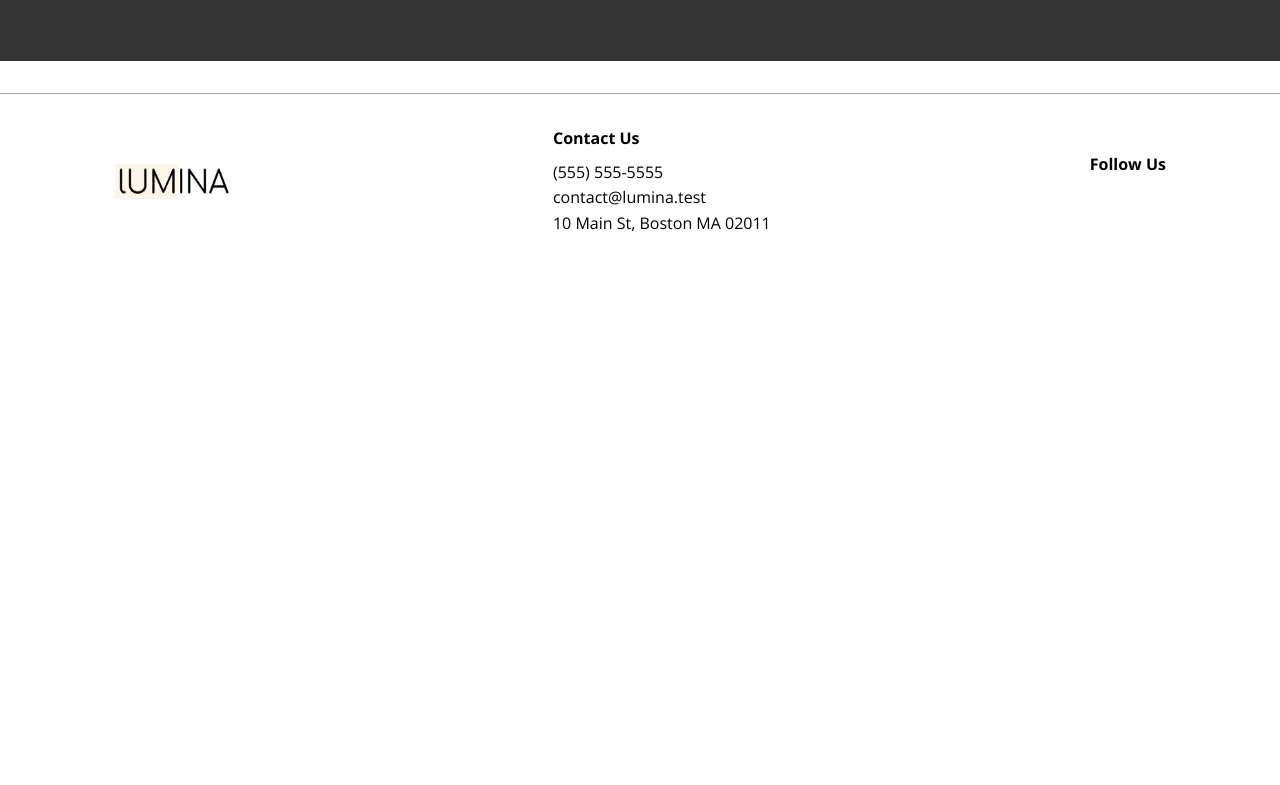
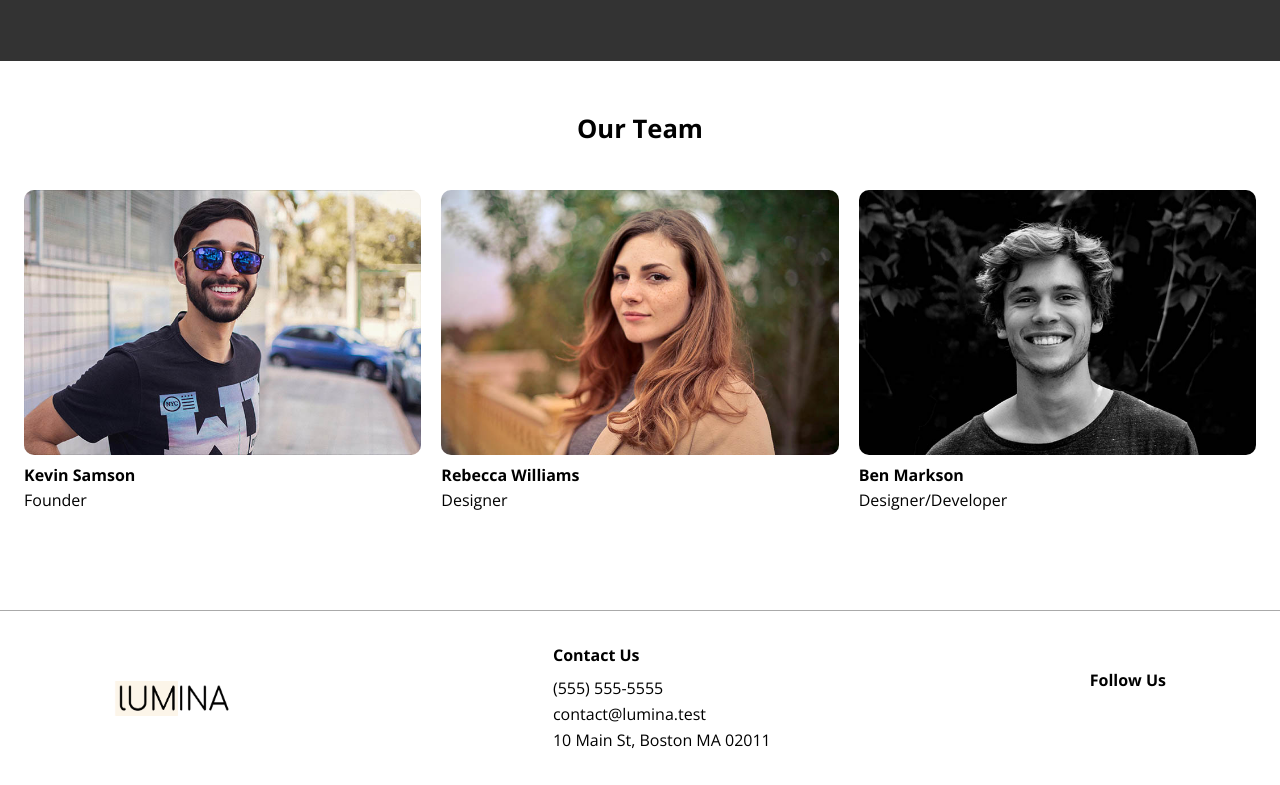
Before and after one commit to Damjan15/LuminaCreative, a plain HTML site: page about.html in a window 1280 px wide. Shown: the part 862-1647 px from the top of the page. Before the commit the page ends 1130 px from the top, so only its background shows below. Drawn offline with nearby package versions, Linux system fonts and the light colour scheme.

Commit message:
feat: team section added, about page finished

```diff
--- a/about.html
+++ b/about.html
@@ -67,6 +67,32 @@
         </div>
     </section>
 
+    <section class="team">
+        <div class="container container-lg">
+            <h2 class="section-heading">Our Team</h2>
+
+            <div class="team-flex">
+                <div class="team-item">
+                    <img src="images/team1.jpg" alt="">
+                    <h4>Kevin Samson</h4>
+                    <p>Founder</p>
+                </div>
+
+                <div class="team-item">
+                    <img src="images/team2.jpg" alt="">
+                    <h4>Rebecca Williams</h4>
+                    <p>Designer</p>
+                </div>
+
+                <div class="team-item">
+                    <img src="images/team3.jpg" alt="">
+                    <h4>Ben Markson</h4>
+                    <p>Designer/Developer</p>
+                </div>
+            </div>
+        </div>
+    </section>
+
 
     <footer class="footer">
         <div class="container footer-flex">
--- a/css/styles.css
+++ b/css/styles.css
@@ -123,6 +123,24 @@ img {
   opacity: 0.9;
 }
 
+/* Team */
+.team {
+  padding: 3rem 0 4rem;
+}
+
+.team-flex {
+  display: flex;
+  gap: 20px;
+}
+
+.team-item {
+  flex: 1;
+}
+
+.team-item img {
+  border-radius: 10px;
+}
+
 /* Footer */
 .footer {
   border-top: 1px solid #aaa;
@@ -172,7 +190,9 @@ img {
 /* Screens less than 768px */
 @media screen and (max-width: 768px) {
   .header-flex,
-  .footer-flex {
+  .footer-flex,
+  .services-flex,
+  .team-flex {
     flex-direction: column;
     gap: 1.5rem;
   }
```
